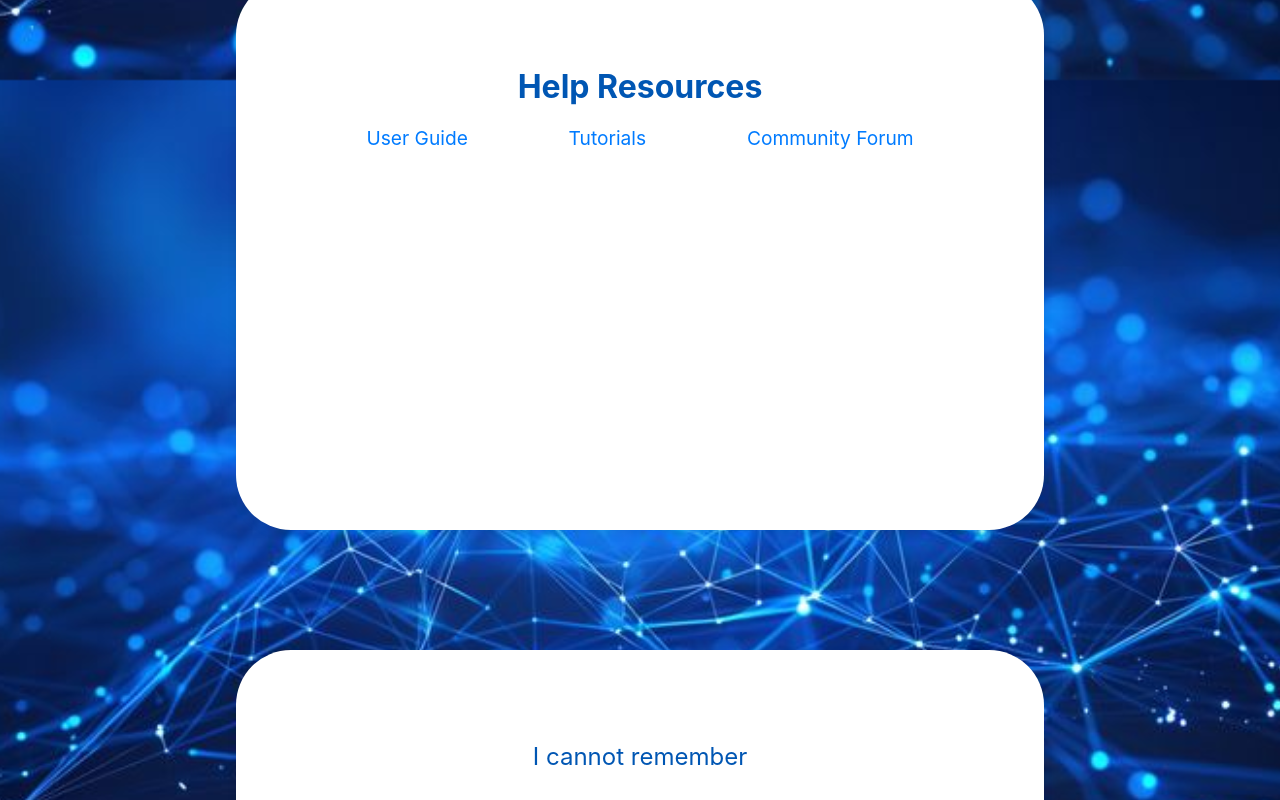
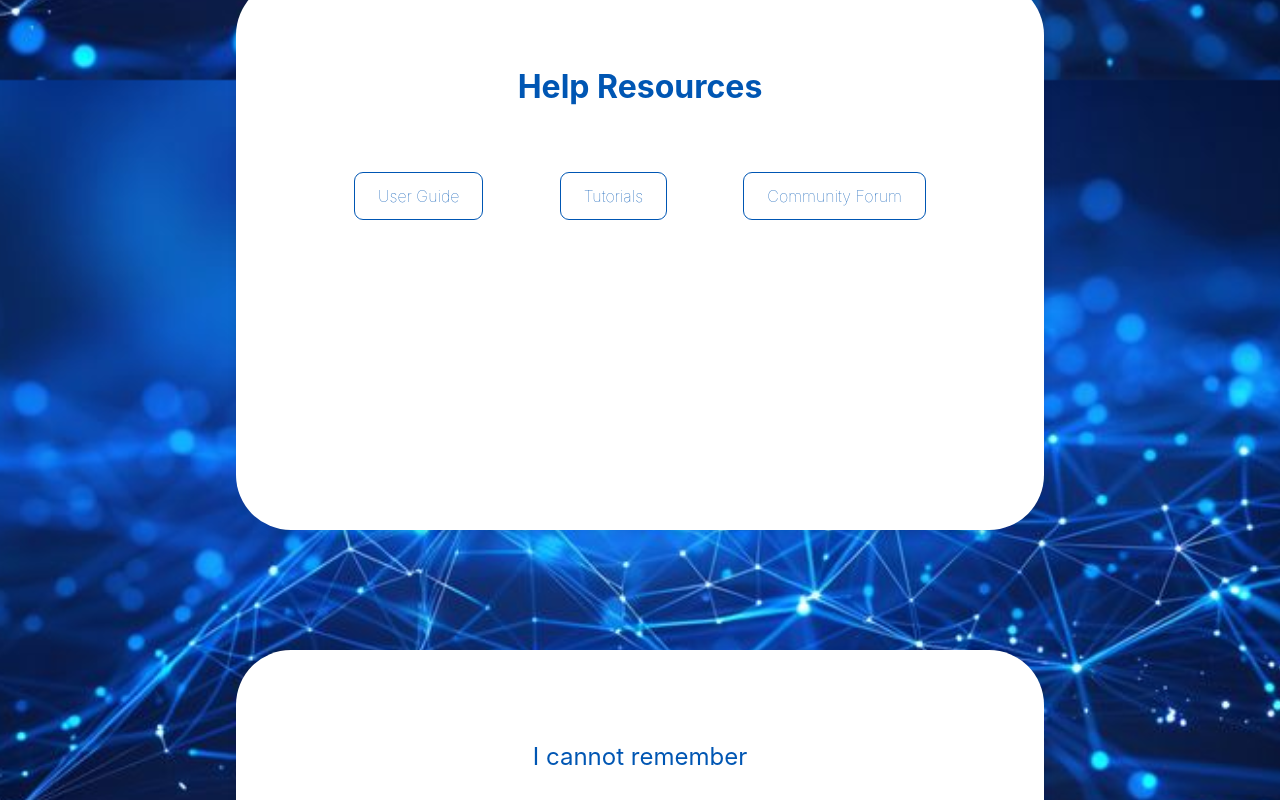
Before and after one commit to LolaSheehy-White/IterationInc-Marketing, a React (Create React App) app: page /Help in a window 1280 px wide. Shown: the part 1520-2320 px from the top of the page. Built offline with nearby package versions, Linux system fonts and the light colour scheme.

Commit message:
adding other buttons look

```diff
--- a/src/help.css
+++ b/src/help.css
@@ -61,7 +61,8 @@
 .button-H {
     all: unset;
     display: inline-block;
-    margin-top: 30px;
+    margin: 20px;
+    margin-top: 50px;
     padding: 10px 20px;
     background-color: transparent;
     outline: 1px solid #0056b3;
--- a/src/pages/Help.js
+++ b/src/pages/Help.js
@@ -74,9 +74,9 @@ const HelpPage = () => {
         <section className="resources-section" id='resources'>
         <h2>Help Resources</h2>
         <div className="resource-links">
-            <a href="/user-guide" className="resource-link">User Guide</a>
-            <a href="/tutorials" className="resource-link">Tutorials</a>
-            <a href="/community-forum" className="resource-link">Community Forum</a>
+            <a href="/user-guide" className="button-H">User Guide</a>
+            <a href="/tutorials" className="button-H">Tutorials</a>
+            <a href="/community-forum" className="button-H">Community Forum</a>
         </div>
         </section>
         <section className="emailUs">
```
